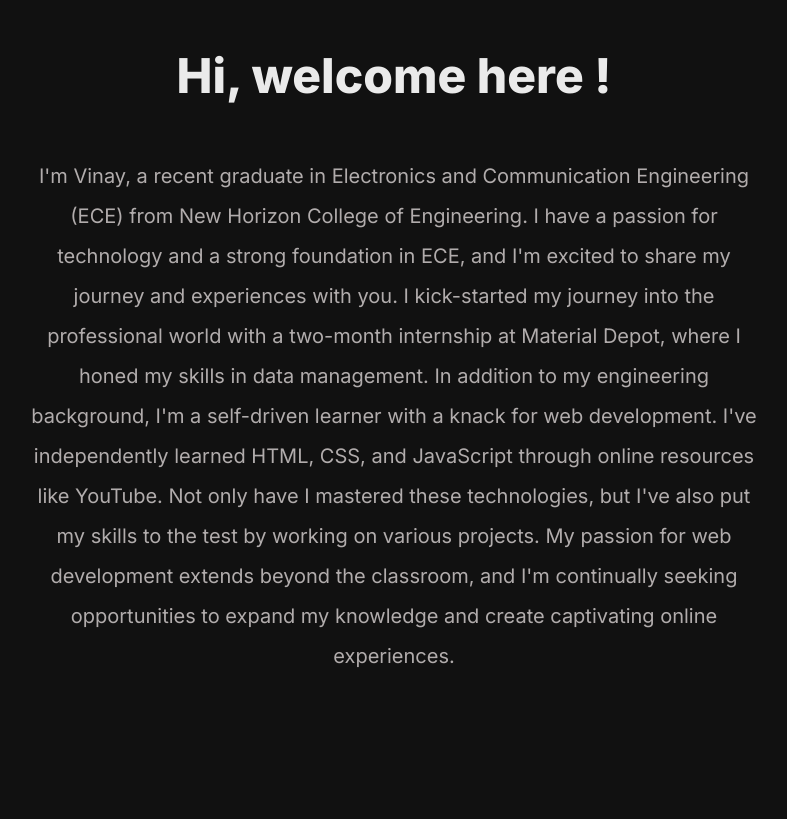
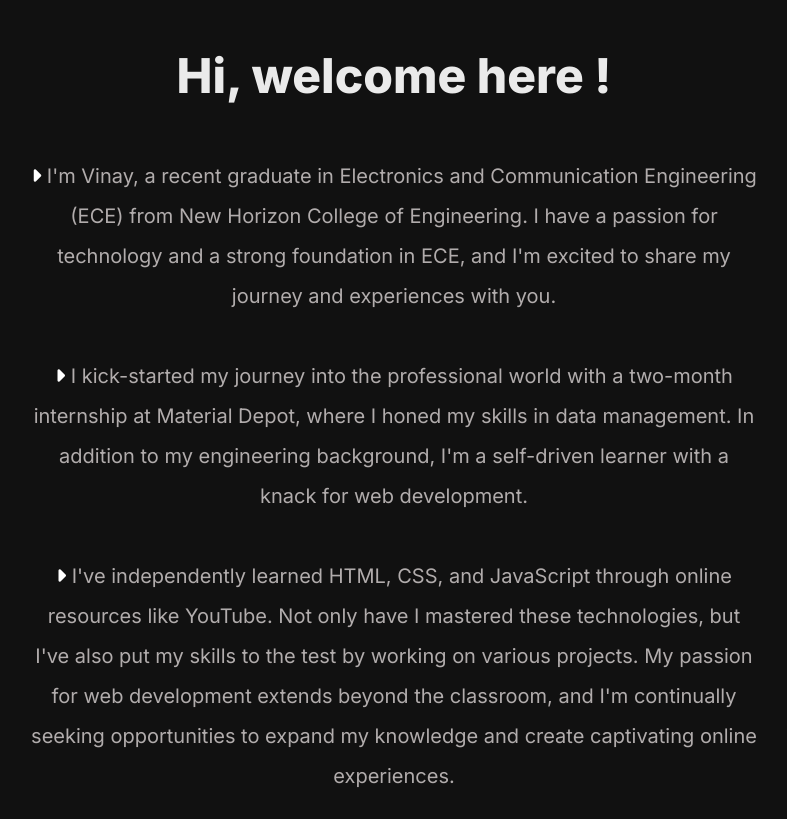
Before and after one commit to vinayr002/Myportfolio, a plain HTML site: page index.html in a window 1280 px wide. Shown: the part 740-1559 px from the top of the page, without its empty margins (246-1033 px from the left). Drawn offline with Linux system fonts and the light colour scheme.

Commit message:
Update index.html

```diff
--- a/index.html
+++ b/index.html
@@ -49,7 +49,9 @@
         <div class="about">
             <div class="details">
                 <h2>Hi, welcome here !</h2>
-                <p>I'm Vinay, a recent graduate in Electronics and Communication Engineering (ECE) from New Horizon College of Engineering. I have a passion for technology and a strong foundation in ECE, and I'm excited to share my journey and experiences with you. I kick-started my journey into the professional world with a two-month internship at Material Depot, where I honed my skills in data management. In addition to my engineering background, I'm a self-driven learner with a knack for web development. I've independently learned HTML, CSS, and JavaScript through online resources like YouTube. Not only have I mastered these technologies, but I've also put my skills to the test by working on various projects. My passion for web development extends beyond the classroom, and I'm continually seeking opportunities to expand my knowledge and create captivating online experiences.</p>
+                <p><i class="fa-solid fa-caret-right" style="color: #ffffff;"></i>  I'm Vinay, a recent graduate in Electronics and Communication Engineering (ECE) from New Horizon College of Engineering. I have a passion for technology and a strong foundation in ECE, and I'm excited to share my journey and experiences with you. </p>
+                <p><i class="fa-solid fa-caret-right" style="color: #ffffff;"></i>  I kick-started my journey into the professional world with a two-month internship at Material Depot, where I honed my skills in data management. In addition to my engineering background, I'm a self-driven learner with a knack for web development. </p>
+                 <p><i class="fa-solid fa-caret-right" style="color: #ffffff;"></i>  I've independently learned HTML, CSS, and JavaScript through online resources like YouTube. Not only have I mastered these technologies, but I've also put my skills to the test by working on various projects. My passion for web development extends beyond the classroom, and I'm continually seeking opportunities to expand my knowledge and create captivating online experiences.</p>
             </div>
         </div>
     </section>
```
